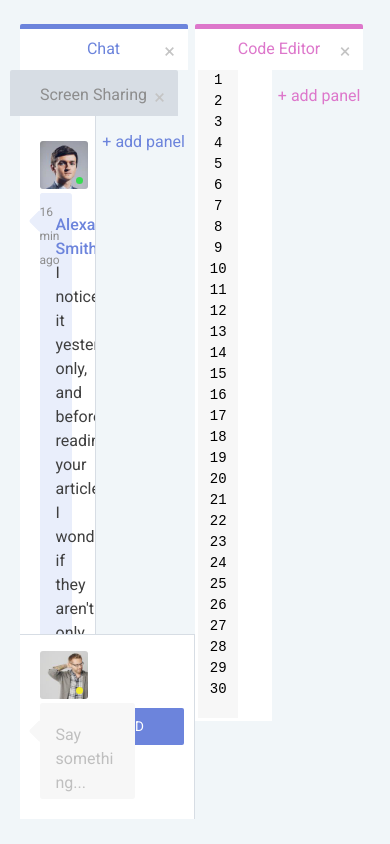
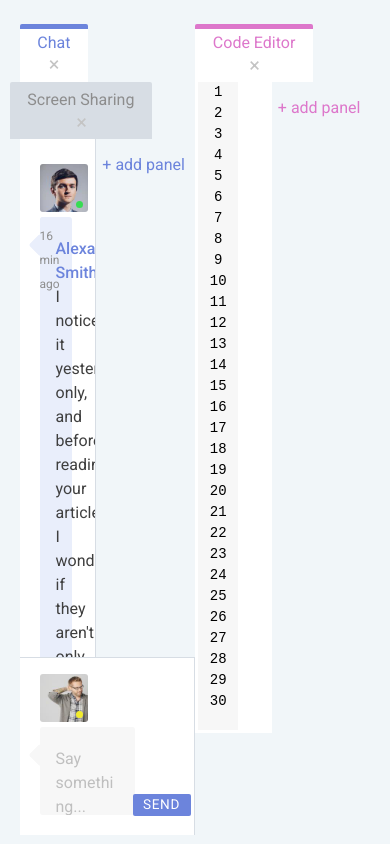
Before and after one commit to sbchittenden/MD-html-css-team-project, a plain HTML site: page index.html in a window 390 px wide. Drawn offline with nearby package versions, Linux system fonts and the light colour scheme.

Commit message:
Updated breakpoint styles and message input area
Added a few breakpoint styles for better resizing and
adjusted message input area and send button spacing and responsiveness.

```diff
--- a/index.html
+++ b/index.html
@@ -19,10 +19,10 @@
 
     <div class="tab-nav-wrapper">
       <div class="tab active">
-        Chat <span class="close-icon"></span>
+        Chat <span class="close-icon">&times;</span>
       </div>
       <div class="tab inactive">
-        Screen Sharing <span class="close-icon"></span>
+        Screen Sharing <span class="close-icon">&times;</span>
       </div>
       <button class="add-panel">&plus; add panel</button>
     </div>
@@ -103,9 +103,9 @@
 
 
       </div>
-      <div class="send-button-wrapper">
+
       <button class="button message-send">Send</button>
-      </div>
+
     </div>
 
   </div>
@@ -113,7 +113,7 @@
 
   <div class="tab-nav-wrapper">
     <div class="tab active">
-      Code Editor <span class="close-icon"></span>
+      Code Editor <span class="close-icon">&times;</span>
     </div>
 
     <button class="add-panel">&plus; add panel</button>
--- a/main.css
+++ b/main.css
@@ -54,14 +54,21 @@ body {
   margin-left: -0.625em;
 }
 
-.close-icon:after {
+.close-icon {
+  font-size: 1.25em;
+  color: #C4C4C4;
+  float: right;
+  margin-top: -1.75%;
+}
+
+/*.close-icon:after {
   content: "\00D7";
   position: absolute;
   right: 0.625em;
   top: 0.563em;
   font-size: 1.25em;
   color: #C4C4C4;
-}
+}*/
 
 .right-side-wrapper .add-panel {
   color: #DD77CB;
@@ -91,6 +98,9 @@ body {
 .message-input-wrapper {
   background-color: #FFFFFF;
   padding: 1em 0.625em 1em 1.250em;
+  border-top: solid 1px #D7DDE4;
+  border-right: solid 1px #D7DDE4;
+  position: relative;
 }
 
 .conversation-wrapper {
@@ -98,11 +108,6 @@ body {
   overflow: auto;
   background-color: #FFFFFF;
   padding: 1.563em 1.250em 0em 1.250em;
-  border-right: solid 1px #D7DDE4;
-}
-
-.message-input-wrapper {
-  border-top: solid 1px #D7DDE4;
   border-right: solid 1px #D7DDE4;
 }
 
@@ -324,17 +329,11 @@ body {
   float: left;
 }
 
-.send-button-wrapper {
-  width: 20%;
-  float: left;
-}
-
 #chat-input {
   font-family: 'Roboto';
   font-weight: 400;
   color: #3F3F3F;
   width: 100%;
-  height: 6em;
   line-height: 1.5em;
   padding: 1.25em 1em;
   background-color: #F7F7F7;
@@ -363,19 +362,19 @@ body {
 }
 
 .message-send {
-  float: right;
-  width: 8.500em;
-  height: 2.750em;
+  padding: 1.75% 6%;
   background-color: #6C84DC;
   color: #FFFFFF;
   text-transform: uppercase;
   border: none;
   border-radius: 2px;
   font-size: 0.85em;
-  margin-top: 4.2em;
   letter-spacing: 0.65px;
   font-weight: 400;
   display: inline;
+  position: absolute;
+  bottom: 1.4em;
+  right: 2%;
 }
 
 .message-send:hover {
@@ -435,3 +434,23 @@ pre {
   font-size: 0.875em;
   line-height: 1.5em;
 }
+
+/* media queries */
+
+@media screen and (max-width: 961px) {
+  .tab {
+  padding: 3% 6%;
+  width: auto;
+  }
+
+  .close-icon {
+    float: none;
+    padding-left: 1%;
+    margin-top: 1.5%;
+    display: inline-block;
+  }
+
+  .inactive {
+    border-top: solid 4px #D7DDE4;
+  }
+}
```
